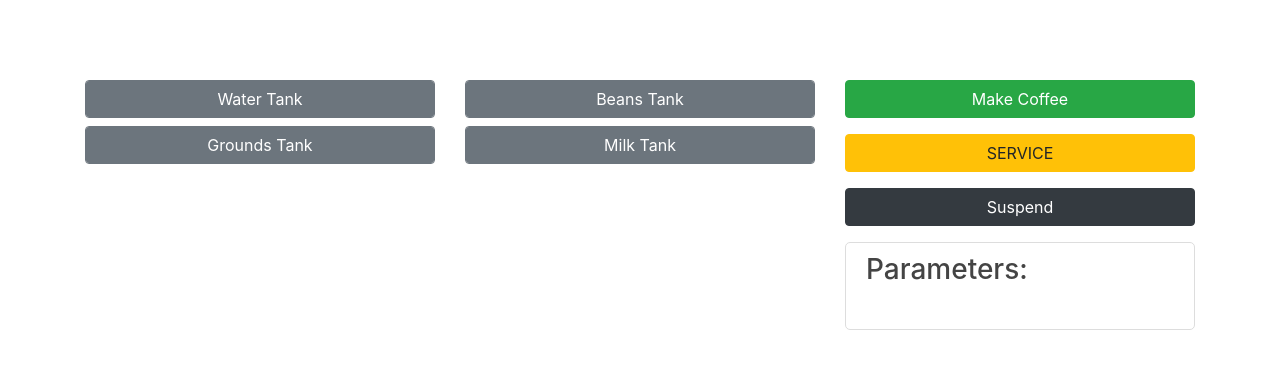
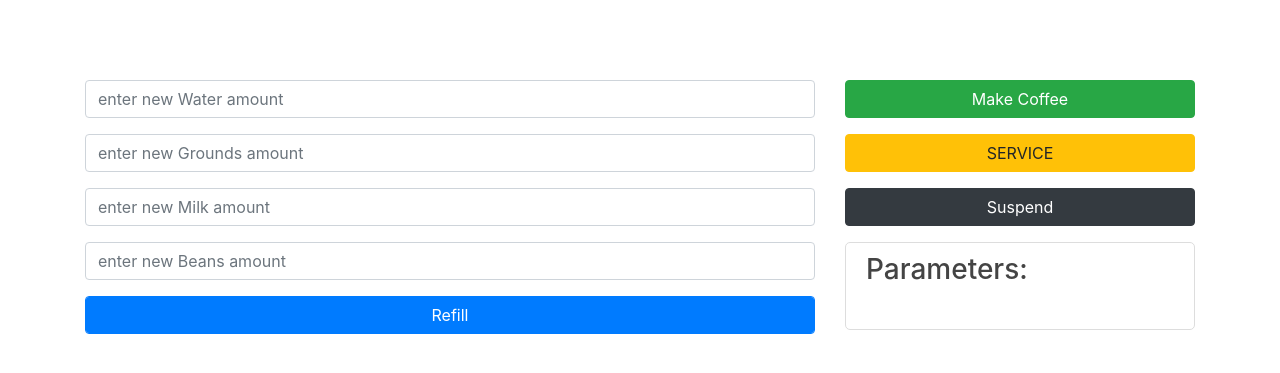
Before and after one commit to TadB/CoffeeMaker, a Flask app: page /service in a window 1280 px wide. Shown: the top 373 px of the page. Run offline with Flask 2, Linux system fonts and the light colour scheme; data that the repository does not hold is empty; parts of the project's set-up code (start-up, migrations or seed data) failed here and were passed over; some libraries are stand-ins or nearby versions.

Commit message:
upgrade refill function and user input

```diff
--- a/coffeeMaker/forms.py
+++ b/coffeeMaker/forms.py
@@ -1,5 +1,6 @@
 from flask_wtf import FlaskForm
-from wtforms import SubmitField
+from wtforms import SubmitField, IntegerField
+from wtforms.validators import Optional
 
 
 class CoffeeTypesForm(FlaskForm):
@@ -10,7 +11,8 @@ class CoffeeTypesForm(FlaskForm):
 
 
 class ServiceForm(FlaskForm):
-    water = SubmitField('Water Tank')
-    milk = SubmitField('Milk Tank')
-    grounds = SubmitField('Grounds Tank')
-    beans = SubmitField('Beans Tank')
+    water_int = IntegerField(validators=[Optional()], label="Water Tank")
+    milk_int = IntegerField(validators=[Optional()], label="Milk Tank")
+    grounds_int = IntegerField(validators=[Optional()], label="Grounds Tank")
+    beans_int = IntegerField(validators=[Optional()], label="Beans Tank")
+    submit = SubmitField(label='Refill')
--- a/coffeeMaker/routes.py
+++ b/coffeeMaker/routes.py
@@ -1,15 +1,14 @@
 from flask import render_template, url_for, redirect, flash
 from coffeeMaker import app
 from coffeeMaker.forms import CoffeeTypesForm, ServiceForm
-from coffeeMaker.utils import make_coffee, full_refill
+from coffeeMaker.utils import make_coffee, refill
 from coffeeMaker.models import Tank
-
-tanks = Tank.query.all()
 
 
 @app.route("/home")
 @app.route("/")
 def home():
+    tanks = Tank.query.all()
     return render_template('home.html', tanks=tanks)
 
 
@@ -29,9 +28,9 @@ def main_panel():
         if check is True:
             flash('Enjoy Your Coffee!', 'success')
         else:
-            # flash('Not enought ingredients', 'warning')
             flash(check, 'warning')
         return redirect(url_for('home'))
+    tanks = Tank.query.all()
     return render_template(
         'choose_coffee.html', title='Select delicious coffee',
         form=form, tanks=tanks)
@@ -41,18 +40,14 @@ def main_panel():
 def service():
     form = ServiceForm()
     if form.validate_on_submit():
-        if form.water.data:
-            tank_type = form.water.label.text
-        elif form.milk.data:
-            tank_type = form.milk.label.text
-        elif form.grounds.data:
-            tank_type = form.grounds.label.text
-        elif form.beans.data:
-            tank_type = form.beans.label.text
-        if full_refill(tank_type):
-            flash(f'{tank_type} refilled!', 'success')
-        else:
-            flash(f'{tank_type} is full - no need to refill', 'info')
+        for field in form:
+            if field.data and field.name is not "submit":
+                refill_amount = field.data
+                if isinstance(field.data, int):
+                    tank_type = field.label.text
+                    result = refill(tank_type, refill_amount)
+                    flash(f'{result}', 'info')
         return redirect(url_for('service'))
+    tanks = Tank.query.all()
     return render_template(
         'service.html', title='Service menu', form=form, tanks=tanks)
--- a/coffeeMaker/templates/service.html
+++ b/coffeeMaker/templates/service.html
@@ -3,21 +3,20 @@
     <div class="button-section">
         <form method="POST" action="">
             {{ form.hidden_tag() }}
-            <div class="row mb-2">
-                <div class="col">
-                    {{ form.water(class="btn btn-secondary form-control") }}
-                </div>
-                <div class="col">
-                    {{ form.beans(class="btn btn-secondary form-control") }}
-                </div>
+            <div class="form-group">
+                    {{ form.water_int(class="form-control", placeholder="enter new Water amount") }}
             </div>
-            <div class="row">
-                <div class="col">
-                    {{ form.grounds(class="btn btn-secondary form-control") }}
-                </div>
-                <div class="col">
-                    {{ form.milk(class="btn btn-secondary form-control") }}
-                </div>
+            <div class="form-group">
+                    {{ form.grounds_int(class="form-control", placeholder="enter new Grounds amount") }}
+            </div>
+            <div class="form-group">
+                    {{ form.milk_int(class="form-control", placeholder="enter new Milk amount") }}
+            </div>
+            <div class="form-group">
+                    {{ form.beans_int(class="form-control", placeholder="enter new Beans amount") }}
+            </div>
+            <div class="form-group">
+                    {{ form.submit(class="form-control btn btn-primary") }}
             </div>
         </form>
     </div>
```
Also changed, not shown: coffeeMaker/utils.py (+15 -20 lines).
